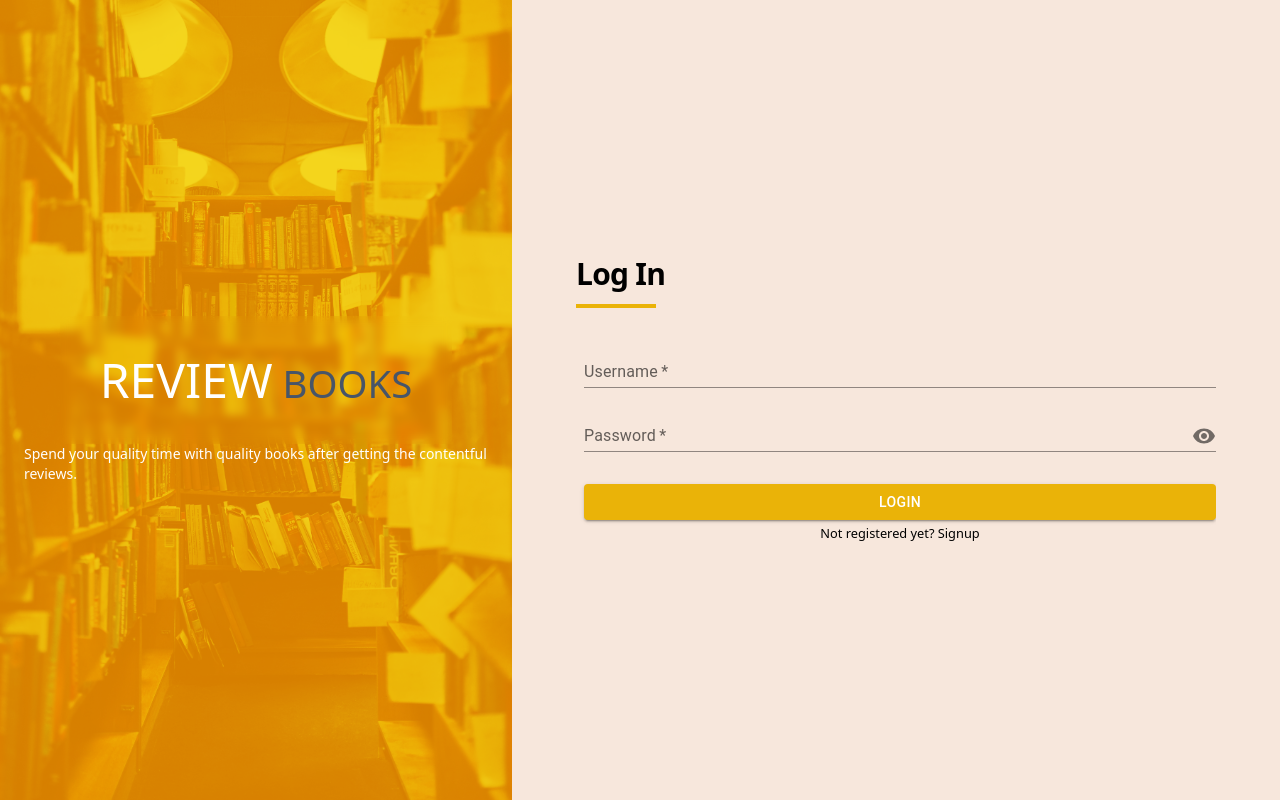
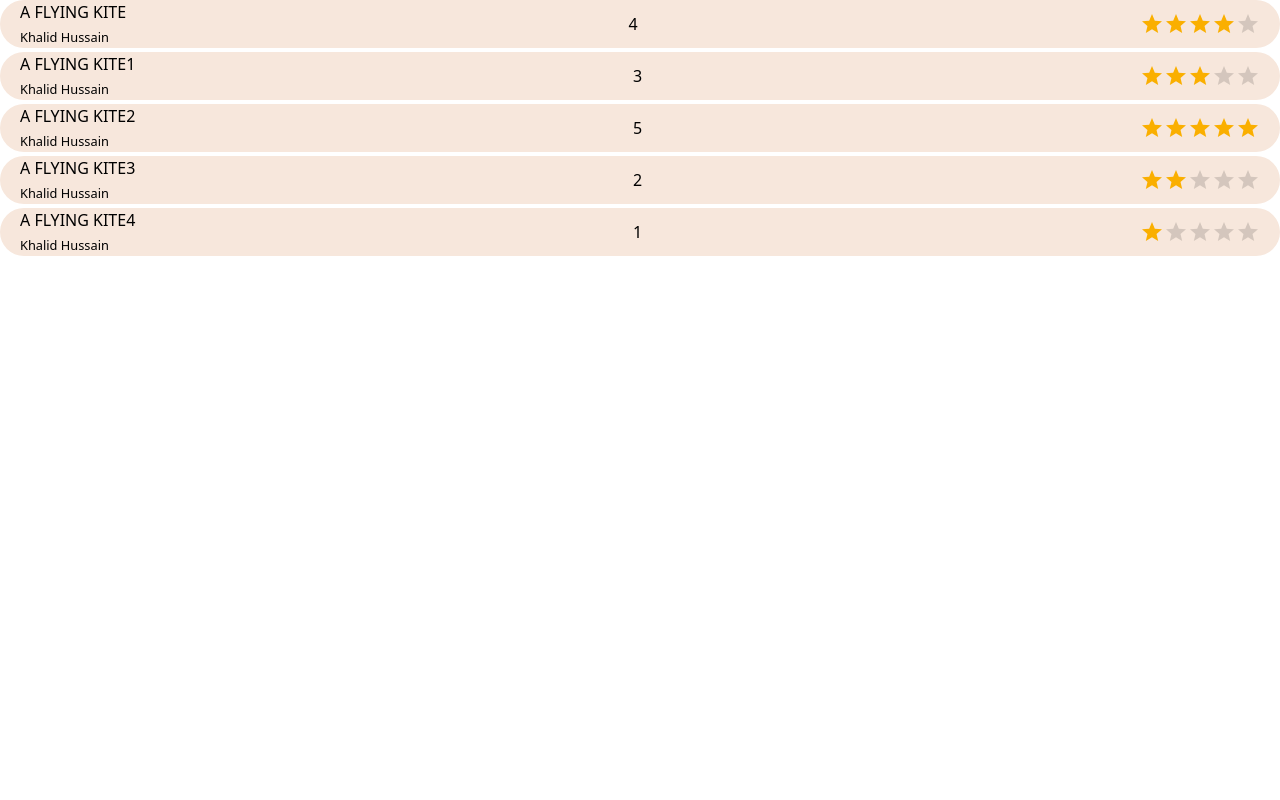
Before and after one commit to FahadAbdulQayyum/book-review-platform, a React (Vite) app: page / in a window 1280 px wide. Built offline with nearby package versions, Linux system fonts and the light colour scheme.

Commit message:
basic home page with review rating is ready

```diff
--- a/src/components/form.tsx
+++ b/src/components/form.tsx
@@ -85,7 +85,6 @@ const Form: React.FC<FormProps> = ({ isNew }) => {
 
     return (
         <div className='text-white sm:flex sm:flex-col md:flex-row justify-between items-center w-full h-screen'>
-            {/* <div className='flex flex-col items-center justify-center bg-primary w-[40%] lg:w-full h-64 sm:h-full bg-hero-pattern bg-cover bg-blend-soft-light'> */}
             <div className='flex flex-col items-center justify-center bg-primary md:w-[40%] w-full h-64 sm:h-full bg-hero-pattern bg-cover bg-blend-soft-light'>
                 <h2 className='uppercase text-5xl backdrop-blur-sm p-10'>Review<small className='text-slate-600'> Books</small></h2>
                 <small className='mx-6 text-sm'>Spend your quality time with quality books after getting the contentful reviews.</small>
--- a/src/components/home.tsx
+++ b/src/components/home.tsx
@@ -1,10 +1,170 @@
-import React from 'react'
+// import React, { useState } from 'react'
+// import Rating from '@mui/material/Rating';
+// import Box from '@mui/material/Box';
+// import StarIcon from '@mui/icons-material/Star';
+// import { styled } from '@mui/material/styles';
+// import FavoriteIcon from '@mui/icons-material/Favorite';
+// import FavoriteBorderIcon from '@mui/icons-material/FavoriteBorder';
+// import Typography from '@mui/material/Typography';
+
+// const labels: { [index: string]: string } = {
+//     0.5: 'Useless',
+//     1: 'Useless+',
+//     1.5: 'Poor',
+//     2: 'Poor+',
+//     2.5: 'Ok',
+//     3: 'Ok+',
+//     3.5: 'Good',
+//     4: 'Good+',
+//     4.5: 'Excellent',
+//     5: 'Excellent+',
+// };
+
+// function getLabelText(value: number) {
+//     return `${value} Star${value !== 1 ? 's' : ''}, ${labels[value]}`;
+// }
+
+
+// const StyledRating = styled(Rating)({
+//     '& .MuiRating-iconFilled': {
+//         color: '#ff6d75',
+//     },
+//     '& .MuiRating-iconHover': {
+//         color: '#ff3d47',
+//     },
+// });
+
+// const Home = () => {
+
+//     const [data, setData] = useState([
+//         {
+//             userName: 'Fahad', book: 'A flying kite', author: 'Khalid Hussain', rate: 4
+//         },
+//         {
+//             userName: 'Fahad1', book: 'A flying kite1', author: 'Khalid Hussain', rate: 3
+//         },
+//         {
+//             userName: 'Fahad2', book: 'A flying kite2', author: 'Khalid Hussain', rate: 5
+//         },
+//         {
+//             userName: 'Fahad3', book: 'A flying kite3', author: 'Khalid Hussain', rate: 2
+//         },
+//         { userName: 'Fahad4', book: 'A flying kite4', author: 'Khalid Hussain', rate: 1 },
+//     ])
+
+//     const [value, setValue] = useState<number | null>(2);
+//     const [hover, setHover] = useState(-1);
+
+//     return (
+//         <div className='space-y-1'>
+//             {data.map(v =>
+//                 <div className='bg-primary flex justify-between items-center px-5'>
+//                     <div>
+//                         <h2>{v.userName}</h2>
+//                         <p>{v.book}</p>
+//                         <small>{v.author}</small>
+//                     </div>
+//                     <div>{v.rate}</div>
+//                     <Box
+//                         sx={{
+//                             '& > legend': { mt: 2 },
+//                         }}
+//                     >
+//                         <Typography component="legend">Custom icon and color</Typography>
+//                         <StyledRating
+//                             name="customized-color"
+//                             defaultValue={2}
+//                             getLabelText={(value: number) => `${value} Heart${value !== 1 ? 's' : ''}`}
+//                             precision={0.5}
+//                             icon={<FavoriteIcon fontSize="inherit" />}
+//                             emptyIcon={<FavoriteBorderIcon fontSize="inherit" />}
+//                         />
+//                         <Typography component="legend">10 stars</Typography>
+//                         <Rating name="customized-10" defaultValue={2} max={10} />
+//                     </Box>
+//                     {value !== null && (
+//                         <Box sx={{ ml: 2 }}>{labels[hover !== -1 ? hover : value]}</Box>
+//                     )}
+//                 </div>
+//             )}
+//         </div>
+//     )
+// }
+
+// export default Home
+
+
+
+
+
+
+
+
+
+
+
+
+
+
+
+
+
+
+import React, { useState } from 'react'
+import Rating from '@mui/material/Rating';
+import Box from '@mui/material/Box';
+import StarIcon from '@mui/icons-material/Star';
+import FavoriteIcon from '@mui/icons-material/Favorite';
+import FavoriteBorderIcon from '@mui/icons-material/FavoriteBorder';
+
+
 
 const Home = () => {
+
+    const [data, setData] = useState([
+        {
+            id: 'F3FEDACCCC', book: 'A flying kite', author: 'Khalid Hussain', rate: 4
+        },
+        {
+            id: 'F3FEDACCCC', book: 'A flying kite1', author: 'Khalid Hussain', rate: 3
+        },
+        {
+            id: 'F3FEDACCCC', book: 'A flying kite2', author: 'Khalid Hussain', rate: 5
+        },
+        {
+            id: 'F3FEDACCCC', book: 'A flying kite3', author: 'Khalid Hussain', rate: 2
+        },
+        { id: 'F3FEDACCCC', book: 'A flying kite4', author: 'Khalid Hussain', rate: 1 },
+    ])
+
+    const [value, setValue] = useState<number | null>(2);
+    const [hover, setHover] = useState(-1);
+
     return (
-        <div>
-            I'm in Home Component
-        </div>
+        <div className='space-y-1'>
+            {data.map(v =>
+                <div key={v.id + v.rate} className='bg-tertiary flex justify-between items-center px-5 rounded-full' >
+                    <div>
+                        <p>{v.book.toUpperCase()}</p>
+                        <small>{v.author}</small>
+                    </div>
+                    <div>{v.rate}</div>
+                    <Rating
+                        name="hover-feedback"
+                        value={v.rate}
+                        precision={0.5}
+                        onChange={(event, newValue) => {
+                            setValue(value);
+                        }}
+                        onChangeActive={(event, newHover) => {
+                            setHover(newHover);
+                        }}
+                        emptyIcon={<StarIcon style={{ opacity: 0.55 }} fontSize="inherit" />}
+                    />
+                </div>
+            )
+            }
+        </div >
     )
 }
 
--- a/src/routes/root.tsx
+++ b/src/routes/root.tsx
@@ -1,23 +1,10 @@
 import App from "../App";
-import Login from "../components/login";
-import Navbar from "../components/navbar";
+import Home from "../components/home";
 
 export default function Root() {
     return (
         <>
-            {/* <App /> */}
-            {/* <Navbar /> */}
-            <Login />
-            {/* <nav>
-                <ul>
-                    <li>
-                        <a href={`/contacts/1`}>Your Name</a>
-                    </li>
-                    <li>
-                        <a href={`/contacts/2`}>Your Friend</a>
-                    </li>
-                </ul>
-            </nav > */}
+            <Home />
         </>
     );
 }
```
